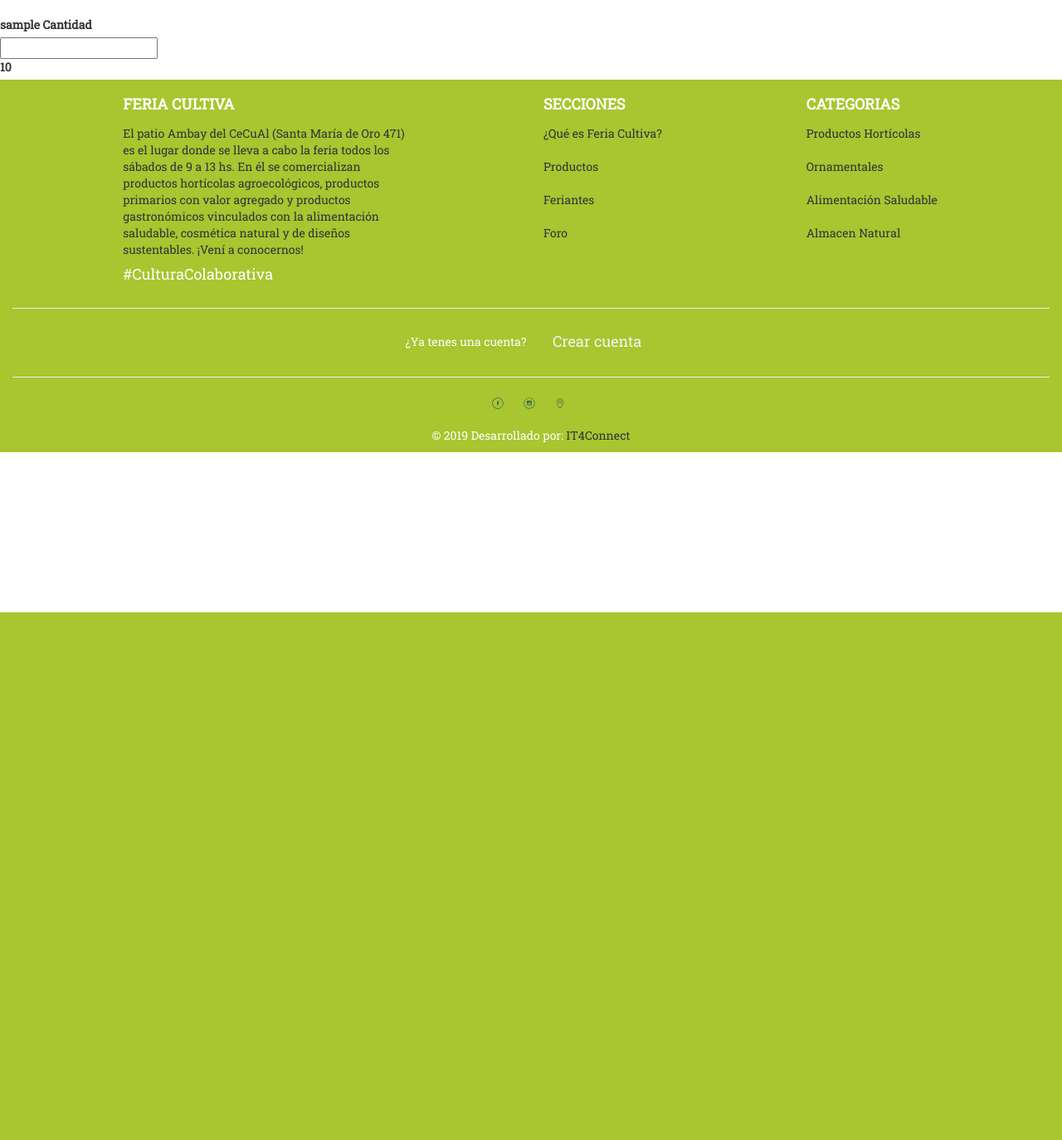
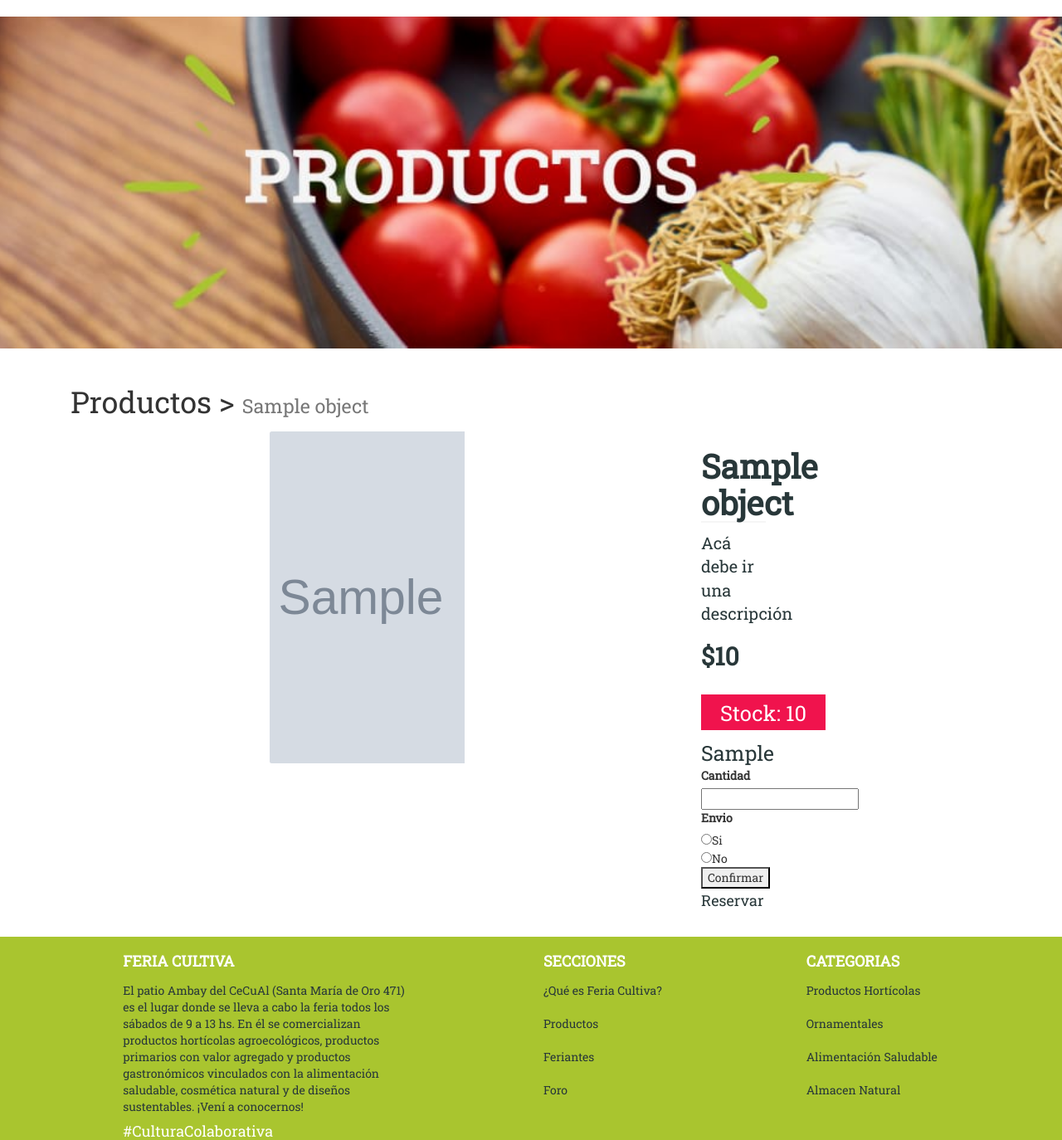
Before and after one commit to EmaRuidiaz/Cecual, a Django app: template feriacultiva/templates/Reserva/reserva.html in a window 1280 px wide. Shown: the part 62-1436 px from the top of the page at 83% size. Before the commit the page ends 800 px from the top, so only its background shows below. Run offline with Django 3.2, Linux system fonts and the light colour scheme; tables that the repository leaves empty hold one stand-in row (values such as "Sample post"); the template is opened without the code that fills it: values that come from a table or form of the project are taken from there, most other values are stand-ins (such as "Sample title", 1, 10 or a date in 2020); grey boxes marked "Sample" are stand-in pictures; some libraries are stand-ins or nearby versions.

Commit message:
Reserva de producto con avances

```diff
--- a/feriacultiva/apps/reserva/models.py
+++ b/feriacultiva/apps/reserva/models.py
@@ -8,10 +8,6 @@ from apps.producto.models import Producto
 class Reserva(models.Model):
     producto = models.ForeignKey(Producto, on_delete = models.PROTECT, related_name = 'reservaxproducto')
     cantidad = models.IntegerField()
-    precio = models.DecimalField(max_digits= 8, decimal_places= 2)
+    # precio = models.DecimalField(max_digits= 8, decimal_places= 2)
     user = models.ForeignKey(User, on_delete = models.PROTECT, related_name = 'reservaxuser')
-    feriante = models.ForeignKey(Feriante, on_delete = models.PROTECT, related_name = 'reservaxferiante')
     envio = models.BooleanField(default = False, blank = True)
-
-    def __str__(self):
-        return self.producto
--- a/feriacultiva/templates/Reserva/reserva.html
+++ b/feriacultiva/templates/Reserva/reserva.html
@@ -1,26 +1,72 @@
 {% extends 'base.html' %}
 {% load static %}
+{% block titulo %} Productos {% endblock titulo%}
+{% block contenido %}
+<head>
+    <link rel="stylesheet" type="text/css" href="{% static 'css/det-producto.css' %}">
 
+</head>
+<header class="masthead" style="background-image: url({% static 'img/productos.jpg' %}) ">
+  <div class="container h-100">
+    <div class="row h-100 align-items-center">
+      <div class="col-12 text-center">
+        <h1 class="font-weight-light">  </h1>
+        <p class="lead"></p>
+      </div>
+    </div>
+  </div>
+</header>
 
+<!-- contenido de la página -->
+<section class="py-5" >
+<!-- Page Content -->
+<div class="container">
 
-{% block titulo %} Reserva {% endblock titulo%}
+              <!-- Portfolio Item Heading -->
+              <h1 class="my-4">Productos >
+                <small>{{object.nombre}}</small>
+              </h1>
 
+              <!-- Portfolio Item Row -->
+    <div class="row">
+      <div class="col-md-8">
+              <!--contenedor de la imagen-->
+        <div class="card mb-3" id="card-detalle">
+          <div class="row no-gutters">
+            <div class="col-md-4" >
+              {% if object.foto_producto %}
+                <img class="imagen-detalle" src="{{object.foto_producto.url}}"  alt="imagen" style="width: 250px;height: 400px;"  >
+              {% else %}
+                <img class="imagen-detalle" src="" alt="No existe imagen" style="width: 250px; height: 400px; ">
+              {% endif %}
+            </div>
+          </div>
+        </div>
+      </div>
 
-{% block contenido %}
+                 <!--descripción -->
+                <form action="" method="post" enctype="multipart/form-data">{% csrf_token %}
+                    <div class="col-md-4">
+                      <h1 class="detalle-titulo">{{object.nombre}}</h5>
+                      <p class="card-text-det">Acá debe ir una descripción</p>
+                      <h3 class="detalle-precio">${{object.precio}}</h3>
+                      </br>
+                      <p class="stock-det"><small> Stock: {{object.stock}}</small></p>
+                        <a class="ancla-titulo-feriante" href="" class="imagen">{{object.feriante.encargado.first_name}} </a>
+                        <br>
+                      <label for="cantidad">Cantidad</label>
+                      <input type="number" name="cantidad" id="cantidad">
+                      <label for="envio">Envio</label><br>
+                      <input type="radio" name="envio" value="Si">Si<br>
+                      <input type="radio" name="envio" value="No">No<br>
+                      <button type="submit">Confirmar</button>
+                      <a href="#" class="reservar">Reservar</a> <!-- Sin terminar el backend -->
+                     </div>
+                </form>
 
-<div class="row">
-    <div class="conteiner">
-        <div class="col-2"></div>
-        <div class="col-8">
-            <label for="username">{{usuario.username}}</label>
-            <label for="cantidad">Cantidad</label>
-            <input type="number" name="cantidad">
-            <label for="precio">{{producto.precio}}</label>
-        </div>
-        <div class="col-2"></div>
-    </div>
-</div>
+   </div><!-- /fin row -->
 
-
+</div> <!-- /fin container -->
+</section>
 
 {% endblock contenido%}
```
Also changed, not shown: feriacultiva/apps/reserva/forms.py (+11 -0 lines), feriacultiva/apps/reserva/views.py (+29 -17 lines), feriacultiva/apps/reserva/migrations/0004_remove_reserva_feriante.py (added), feriacultiva/apps/reserva/migrations/0005_remove_reserva_precio.py (added).
